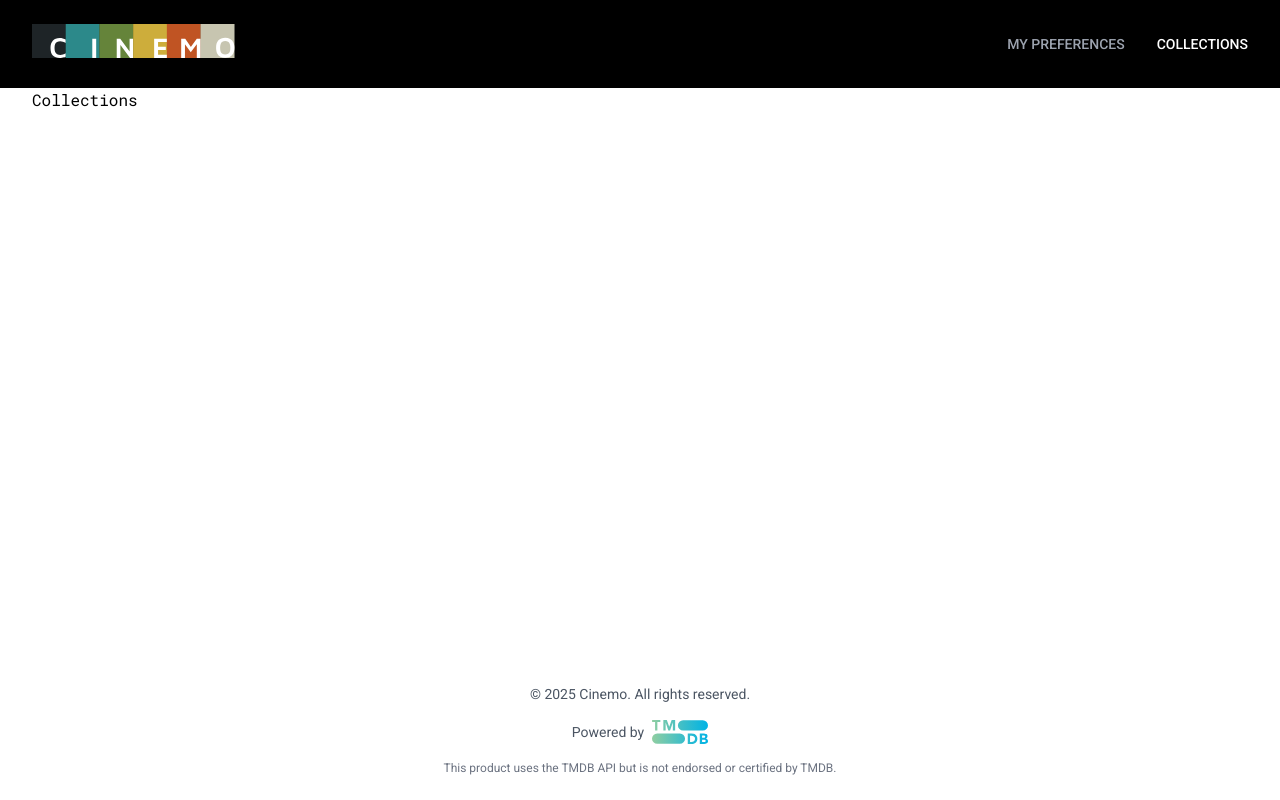
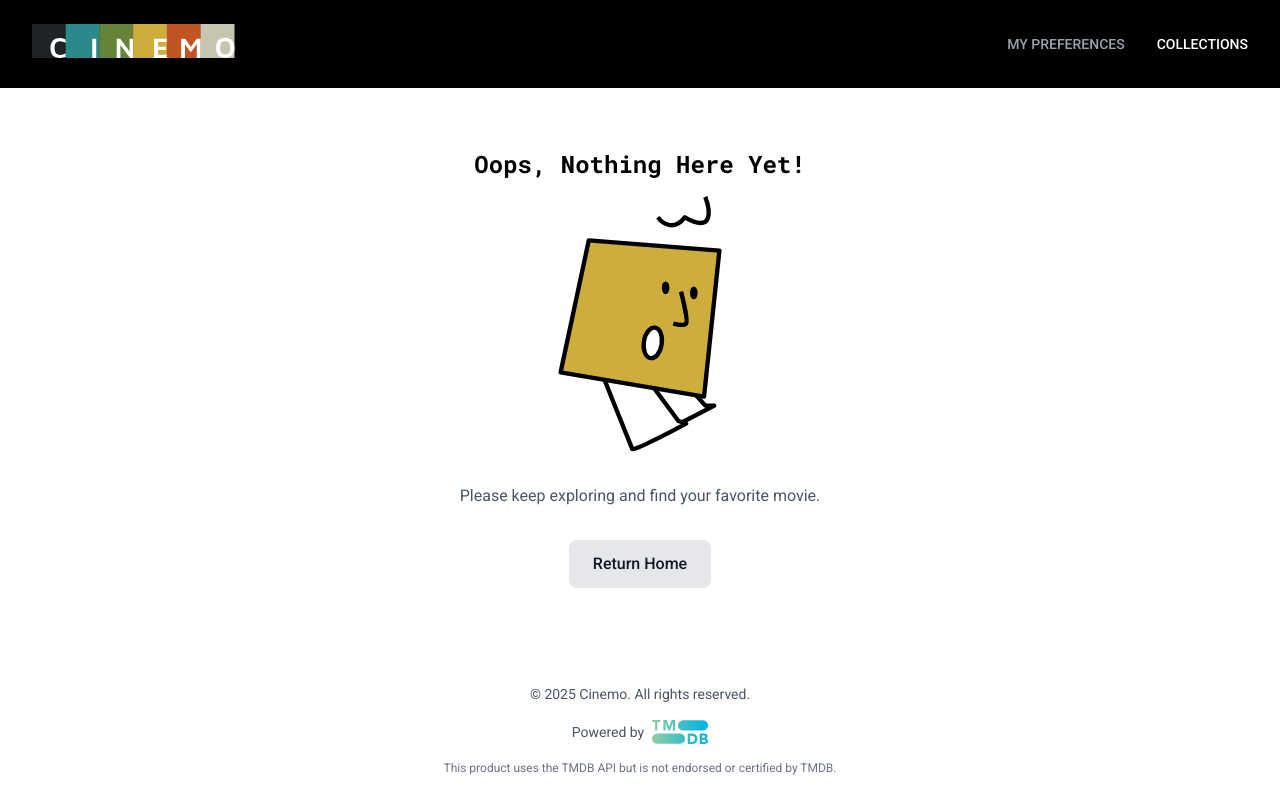
Before and after one commit to xuechunL/cinemo-react, a Next.js app: page /collections in a window 1280 px wide. Built offline with nearby package versions, Linux system fonts and the light colour scheme.

Commit message:
feat: polish collections and preferences pages

```diff
--- /dev/null
+++ b/app/collections/no-movie.tsx
@@ -0,0 +1,31 @@
+import Link from 'next/link'
+import Image from 'next/image'
+
+export default function NoMovie() {
+  return (
+    <div className="flex flex-col items-center justify-center min-h-[70vh] px-4 text-center">
+      <h1 className="text-2xl font-bold mb-4">Oops, Nothing Here Yet!</h1>
+
+      <div className="relative w-64 h-64 mb-8">
+        <Image
+          src="/images/movie-not-found.svg"
+          alt="Movie not found"
+          fill
+          className="object-contain"
+          priority
+        />
+      </div>
+
+      <p className="text-gray-600 dark:text-gray-400 mb-8 max-w-md">
+        Please keep exploring and find your favorite movie.
+      </p>
+
+      <Link
+        href="/"
+        className="px-6 py-3 bg-gray-200 dark:bg-gray-800 text-gray-900 dark:text-white rounded-lg font-medium hover:bg-gray-300 dark:hover:bg-gray-700 transition-colors"
+      >
+        Return Home
+      </Link>
+    </div>
+  )
+}
--- a/app/collections/page.tsx
+++ b/app/collections/page.tsx
@@ -1,7 +1,11 @@
+import NoMovie from './no-movie'
+
+// TODO: add collection cards here
 export default function Collections() {
   return (
     <div className="flex flex-col gap-6">
-      <h2>Collections</h2>
+      <NoMovie />
+      {/* <h1 className="text-2xl font-bold">Collections</h1> */}
     </div>
   )
 }
--- a/app/home/page.tsx
+++ b/app/home/page.tsx
@@ -4,7 +4,7 @@ export default async function Home() {
   return (
     <div className="flex flex-col gap-6">
       <h1 className="text-2xl font-bold text-center">
-        Every Movie Just For You
+        Every Movie Just For You!
       </h1>
       {/* Server component */}
       <MovieRecommendations />
--- a/app/movie/[id]/not-found.tsx
+++ b/app/movie/[id]/not-found.tsx
@@ -4,6 +4,8 @@ import Image from 'next/image'
 export default function MovieNotFound() {
   return (
     <div className="flex flex-col items-center justify-center min-h-[70vh] px-4 text-center">
+      <h1 className="text-2xl font-bold mb-4">Oops, Movie Not Found!</h1>
+
       <div className="relative w-64 h-64 mb-8">
         <Image
           src="/images/movie-not-found.svg"
@@ -14,7 +16,6 @@ export default function MovieNotFound() {
         />
       </div>
 
-      <h1 className="text-3xl font-bold mb-4">Movie Not Found</h1>
       <p className="text-gray-600 dark:text-gray-400 mb-8 max-w-md">
         We couldn&apos;t find the movie you&apos;re looking for. It might have
         been removed or the ID might be incorrect.
--- a/app/preferences/page.tsx
+++ b/app/preferences/page.tsx
@@ -5,17 +5,20 @@ import Avatar from '@/components/ui/avatar'
 
 export default function Preferences() {
   return (
-    <div className="flex flex-col gap-6">
+    <div className="flex flex-col items-center gap-6">
       <Avatar>
         <Image
           src="https://github.com/shadcn.png"
           alt="Avatar"
           width={42}
           height={42}
+          loading="lazy"
         />
       </Avatar>
-      <h1>Hi, there,</h1>
-      <h2>How are you feeling now?</h2>
+      <h1 className="text-2xl font-bold">Hi, there!</h1>
+      <h2 className="text-lg">How are you feeling now?</h2>
+
+      {/* TODO: Preferences Settings */}
     </div>
   )
 }
--- a/components/features/movie-grid/index.tsx
+++ b/components/features/movie-grid/index.tsx
@@ -11,12 +11,12 @@ export default function MovieGrid({ movie }: MovieGridProps) {
     <div className="bg-white dark:bg-gray-800 p-4 rounded-lg shadow-md transition-transform hover:scale-105">
       {movie.poster_path && (
         <div className="relative aspect-[2/3] mb-3">
-          {/* TODO: Add lazy loading and image optimization */}
           {/* https://nextjs.org/docs/pages/api-reference/components/image */}
           <Image
             src={`https://image.tmdb.org/t/p/w500${movie.poster_path}`}
             alt={movie.title}
             fill
+            // https://nextjs.org/docs/pages/api-reference/components/image#priority
             priority
             sizes="(max-width: 768px) 100vw, (max-width: 1200px) 50vw, 33vw"
             className="rounded-md object-cover"
```
Also changed, not shown: public/images/movie-not-found.svg.
